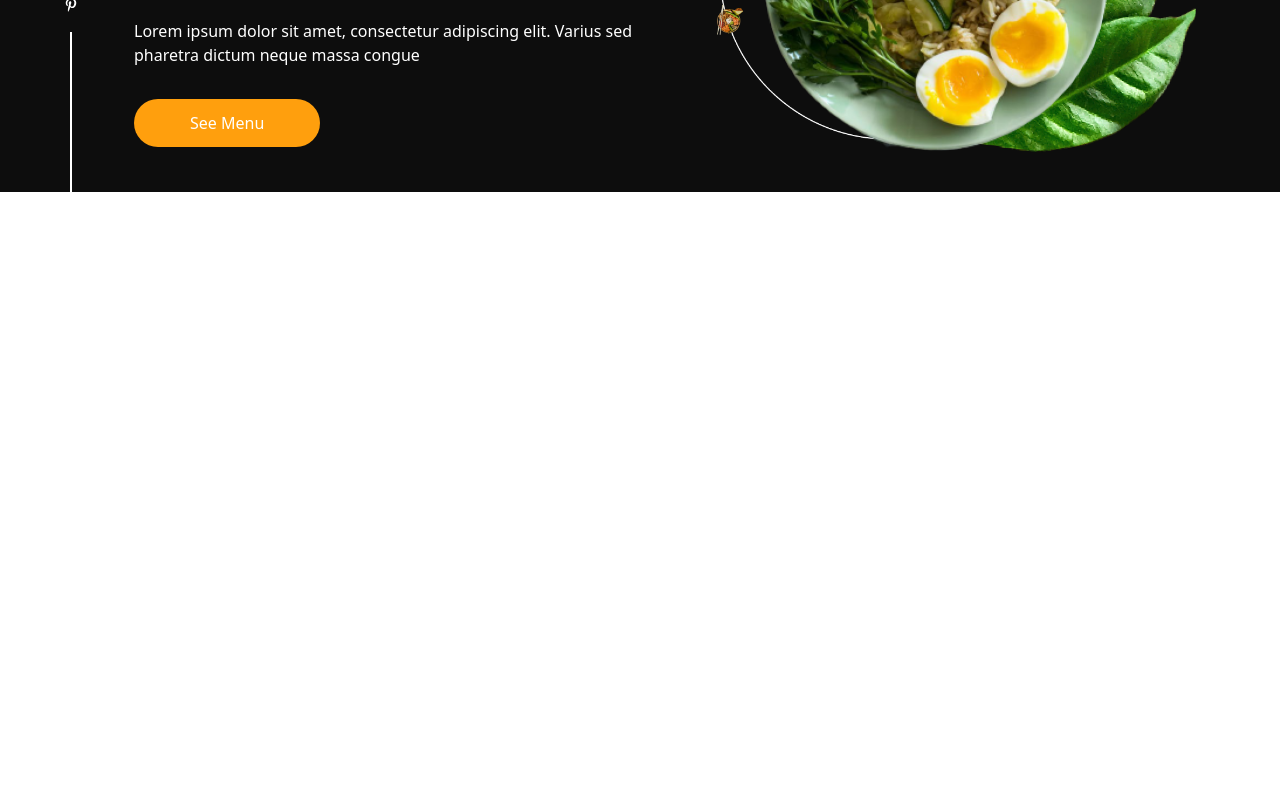
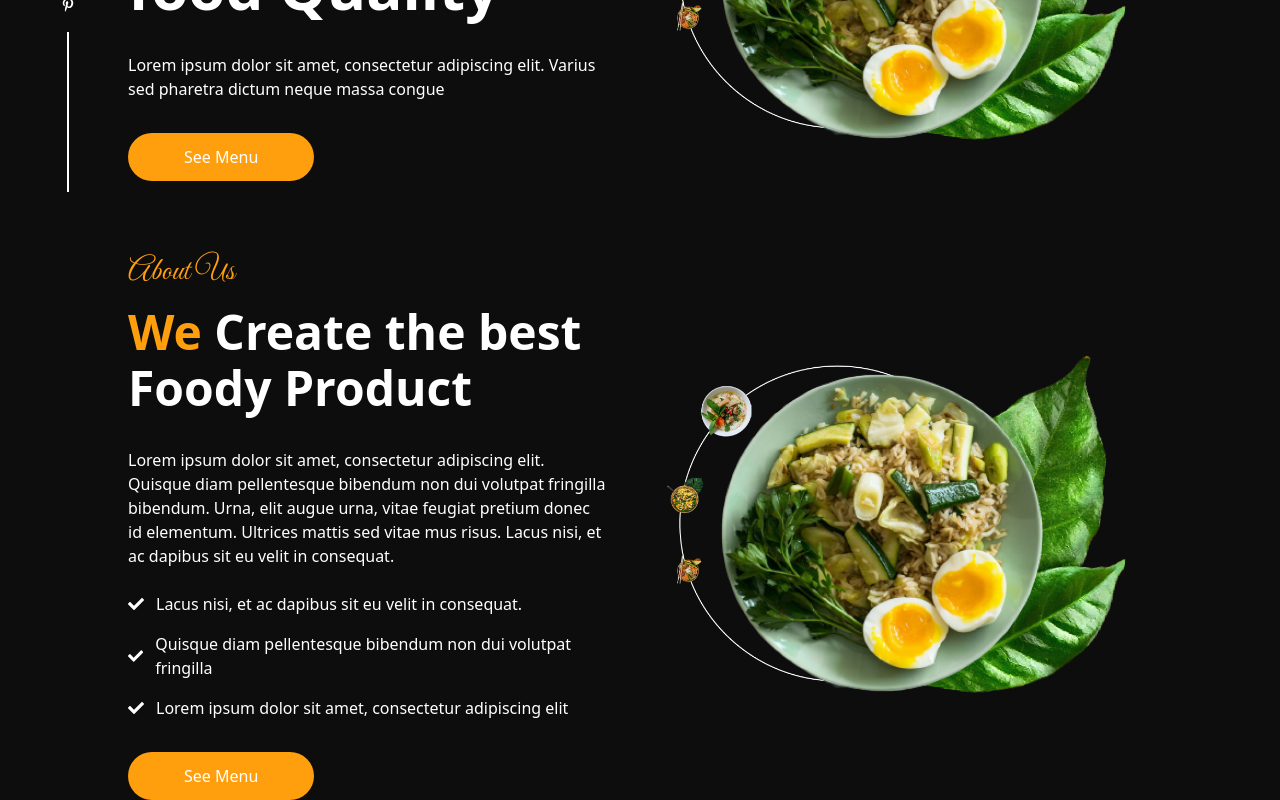
Before and after one commit to promahbubul/food-order-client, a React (Vite) app: page / in a window 1280 px wide. Shown: the part 433-1233 px from the top of the page. Before the commit the page ends 800 px from the top, so only its background shows below. Built offline with nearby package versions, Linux system fonts and the light colour scheme.

Commit message:
Added Home About Section

```diff
--- a/src/Pages/HomePage.jsx
+++ b/src/Pages/HomePage.jsx
@@ -1,12 +1,14 @@
 import React from 'react'
 import Navbar from '../components/Navbar/Navbar'
 import Banner from '../components/Banner/Banner'
+import AboutUs from '../components/AboutUs/AboutUs'
 
 
 const HomePage = () => {
   return (
     <div>
       <Banner />
+      <AboutUs />
     </div>
   )
 }
--- a/src/components/About/AboutUs.jsx
+++ /dev/null
@@ -1,15 +0,0 @@
-import React from 'react'
-
-const AboutUs = () => {
-    return (
-        <div>
-            <div className="">
-                <h4 className="text-heading-4 font-heading-4 text-primary-2">
-                    Comtact us
-                </h4>
-            </div>
-        </div>
-    )
-}
-
-export default AboutUs
--- /dev/null
+++ b/src/components/AboutUs/AboutUs.jsx
@@ -0,0 +1,46 @@
+import React from 'react'
+import bannerImage from '../../assets/images/Image.png'
+import { FaCheck } from 'react-icons/fa';
+
+
+const AboutUs = () => {
+    return (
+        <div className='flex flex-row items-center mt-14 gap-14 '>
+            <div className="flex md:w-2 flex-col items-center gap-5">
+            </div>
+            <div className="md:w-5/12">
+                <h4 className="font-great-vibes text-heading-4 text-primary-2 mb-2">About Us</h4>
+                <h2 className="text-heading-2 font-overpress font-bold leading-heading-2 mb-8">
+                    <span className='text-primary-2 '>We </span>Create the best<br></br> Foody Product
+
+                </h2>
+                <p className='font-inter text-normal font-normal leading-normal mb-6'>Lorem ipsum dolor sit amet, consectetur adipiscing elit. Quisque diam pellentesque bibendum non dui volutpat fringilla bibendum. Urna, elit augue urna, vitae feugiat pretium donec id elementum. Ultrices mattis sed vitae mus risus. Lacus nisi, et ac dapibus sit eu velit in consequat.</p>
+                <div className="">
+                    <ul className="space-y-4">
+                        <li className="flex flex-row items-center gap-3">
+                            <FaCheck />
+                            <p> Lacus nisi, et ac dapibus sit eu velit in consequat.</p>
+                        </li>
+                        <li className="flex flex-row items-center gap-3">
+                            <FaCheck />
+                            <p>  Quisque diam pellentesque bibendum non dui volutpat fringilla </p>
+                        </li>
+                        <li className="flex flex-row items-center gap-3">
+                            <FaCheck />
+                            <p> Lorem ipsum dolor sit amet, consectetur adipiscing elit</p>
+                        </li>
+                    </ul>
+                </div>
+                <button className='bg-primary-2 px-14 py-3 rounded-full mt-8'>See Menu</button>
+            </div>
+            <div className="md:w-5/12">
+                <div className=""></div>
+                <div className="">
+                    <img src={bannerImage} alt="" />          </div>
+
+            </div>
+        </div>
+    )
+}
+
+export default AboutUs
--- a/src/components/Banner/Banner.jsx
+++ b/src/components/Banner/Banner.jsx
@@ -8,7 +8,7 @@ import { FaTwitter } from 'react-icons/fa';
 const Banner = () => {
     return (
         <div className='flex flex-row items-center mt-14 gap-14 '>
-            <div className="flex flex-col items-center gap-5">
+            <div className="flex md:w-2 flex-col items-center gap-5">
                 <div className='w-[2px] bg-white h-40' ></div>
                 <div className="flex flex-col gap-5">
                     <a href="">
@@ -21,7 +21,7 @@ const Banner = () => {
                 </div>
                 <div className='w-[2px] bg-white h-40' ></div>
             </div>
-            <div className="w-full">
+            <div className="md:w-5/12">
                 <h4 className="font-great-vibes text-heading-4 text-primary-2 mb-2">Its Quick & Amusing!</h4>
                 <h2 className="text-heading-1 font-overpress font-bold leading-heading-1 mb-8">
                     <span className='text-primary-2 '>Th</span>e Art of speed<br></br> food Quality
@@ -31,7 +31,7 @@ const Banner = () => {
                     Varius sed pharetra dictum neque massa congue</p>
                 <button className='bg-primary-2 px-14 py-3 rounded-full mt-8'>See Menu</button>
             </div>
-            <div className="w-full">
+            <div className="md:w-5/12">
                 <img src={bannerImage} alt="" />          </div>
         </div>
     )
```
